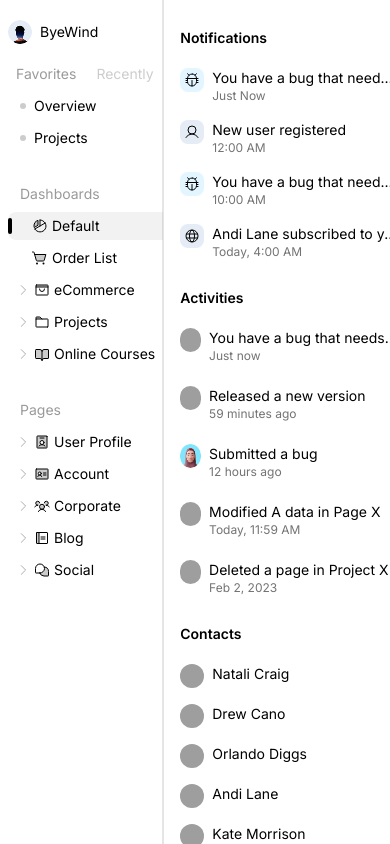
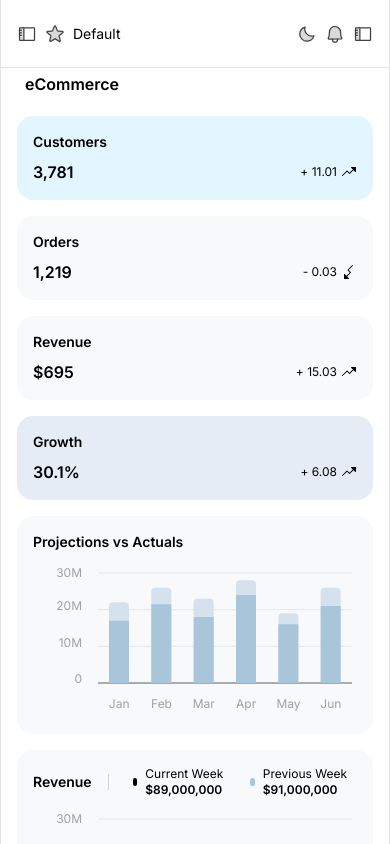
Before and after one commit to shristigupta12/interactive-dashboard, a React (Create React App) app: page /dashboard/default in a window 390 px wide. Built offline with nearby package versions, Linux system fonts and the light colour scheme; grey boxes are pictures that could not be loaded.

Commit message:
responsive: sidebars

```diff
--- a/src/modules/contexts/left-sidebar-context.tsx
+++ b/src/modules/contexts/left-sidebar-context.tsx
@@ -1,4 +1,4 @@
-import { createContext, useCallback, useContext, useState } from "react";
+import { createContext, useCallback, useContext, useState, useEffect } from "react";
 
 const LeftSidebarContext = createContext<LeftSidebarContextType | null>(null)
 
@@ -16,7 +16,24 @@ type LeftSidebarContextType = {
 }
 
 export const LeftSidebarProvider = ({children}: {children: React.ReactNode}) => {
-    const [isLeftSidebarOpen, setIsLeftSidebarOpen] = useState(true);
+    const [isLeftSidebarOpen, setIsLeftSidebarOpen] = useState(false);
+
+    useEffect(() => {
+        const mediaQuery = window.matchMedia('(min-width: 768px)'); // md breakpoint
+
+        const handleResize = (e: MediaQueryListEvent) => {
+            setIsLeftSidebarOpen(e.matches);
+        };
+
+        // Set initial state based on current screen size
+        setIsLeftSidebarOpen(mediaQuery.matches);
+
+        // Add event listener for screen size changes
+        mediaQuery.addEventListener('change', handleResize);
+
+        // Cleanup
+        return () => mediaQuery.removeEventListener('change', handleResize);
+    }, []);
 
     const toggleLeftSidebar = useCallback(() => {
         setIsLeftSidebarOpen(prev => !prev)
--- a/src/modules/contexts/right-sidebar-context.tsx
+++ b/src/modules/contexts/right-sidebar-context.tsx
@@ -1,4 +1,4 @@
-import { createContext, useCallback, useContext, useState } from "react";
+import { createContext, useCallback, useContext, useState, useEffect } from "react";
 
 const RightSidebarContext = createContext<RightSidebarContextType | null>(null)
 
@@ -16,7 +16,24 @@ type RightSidebarContextType = {
 }
 
 export const RightSidebarProvider = ({children}: {children: React.ReactNode}) => {
-    const [isRightSidebarOpen, setIsRightSidebarOpen] = useState(true);
+    const [isRightSidebarOpen, setIsRightSidebarOpen] = useState(false);
+
+    useEffect(() => {
+        const mediaQuery = window.matchMedia('(min-width: 768px)'); // md breakpoint
+
+        const handleResize = (e: MediaQueryListEvent) => {
+            setIsRightSidebarOpen(e.matches);
+        };
+
+        // Set initial state based on current screen size
+        setIsRightSidebarOpen(mediaQuery.matches);
+
+        // Add event listener for screen size changes
+        mediaQuery.addEventListener('change', handleResize);
+
+        // Cleanup
+        return () => mediaQuery.removeEventListener('change', handleResize);
+    }, []);
 
     const toggleRightSidebar = useCallback(() => {
         setIsRightSidebarOpen(prev => !prev)
--- a/src/modules/left-sidebar/components/left-sidebar.tsx
+++ b/src/modules/left-sidebar/components/left-sidebar.tsx
@@ -6,16 +6,20 @@ import { DashboardsList } from "../data/dashboards-list";
 import { PagesList } from "../data/pages-list";
 import { CollapsibleListItem } from "./collapsible-list-item";
 import { useTheme } from "../../contexts/theme-context";
+import { X } from "phosphor-react";
 
 export const LeftSidebar = () => {
-    const {isLeftSidebarOpen} = useLeftSidebar();
+    const {isLeftSidebarOpen, toggleLeftSidebar} = useLeftSidebar();
     const {theme} = useTheme();
     return (
-        <Sidebar direction="left" isOpen={isLeftSidebarOpen} width="w-[180px] sm:w-[212px]">
+        <Sidebar direction="left" isOpen={isLeftSidebarOpen} width="w-[100vw] custom-md:w-[50vw] md:w-[212px]">
             <div className="flex flex-col gap-4 text-sm">
-                <div className="flex items-center gap-2">
-                    <img src={UserData.avatar} alt="user-avatar" className="w-6 h-6 rounded-full" />
-                    <p className="truncate">{UserData.name}</p>
+                <div className="flex justify-between items-center">
+                    <div className="flex items-center gap-2">
+                        <img src={UserData.avatar} alt="user-avatar" className="w-6 h-6 rounded-full" />
+                        <p className="truncate">{UserData.name}</p>
+                    </div>
+                    <X size={16} className={`text-black/40 lg:hidden block ${theme === 'dark' ? 'text-white/40' : 'text-black/40'}`} onClick={()=>{toggleLeftSidebar()}} />
                 </div>
 
                 <Tabs />
--- a/src/modules/right-sidebar/components/notifications/notifications.tsx
+++ b/src/modules/right-sidebar/components/notifications/notifications.tsx
@@ -1,11 +1,19 @@
 import { Heading } from "../heading"
 import { NotificationsData } from "../../data/notifications-data"
 import { NotificationItem } from "./notification-item"
+import { useRightSidebar } from "../../../contexts/right-sidebar-context"
+import { X } from "phosphor-react"
+import { useTheme } from "../../../contexts/theme-context"
 
 export const Notifications = () => {
+    const {toggleRightSidebar} = useRightSidebar();
+    const {theme} = useTheme();
     return(
         <div className="flex flex-col gap-2 w-full">
-            <Heading title="Notifications" />
+            <div className="flex justify-between items-center">
+                <Heading title="Notifications" />
+                <X size={16} className={`text-black/40 lg:hidden block ${theme === 'dark' ? 'text-white/40' : 'text-black/40'}`} onClick={()=>{toggleRightSidebar()}} />
+            </div>
             <div className="flex flex-col gap-2 w-full">
                 {NotificationsData.map((item) => (
                     <NotificationItem key={item.id} item={item} />
--- a/src/modules/right-sidebar/components/right-sidebar.tsx
+++ b/src/modules/right-sidebar/components/right-sidebar.tsx
@@ -8,7 +8,7 @@ import { Contacts } from "./contacts/contacts";
 export const RightSidebar = () => {
     const {isRightSidebarOpen} = useRightSidebar();
     return(
-        <Sidebar direction="right" isOpen={isRightSidebarOpen} width="w-[250px] sm:w-[280px]">
+        <Sidebar direction="right" isOpen={isRightSidebarOpen} width=" w-[100vw] custom-md:w-[50vw] md:w-[280px]">
             <div className="flex flex-col gap-4 sm:gap-6 text-sm w-full">
                 <Notifications />
                 <Activities />
--- a/tailwind.config.js
+++ b/tailwind.config.js
@@ -10,6 +10,9 @@ module.exports = {
         // You can also define custom font names if needed:
         // inter: ['Inter', 'sans-serif'],
       },
+      screens: {
+        'custom-md': '500px'
+      }
     },
   },
   plugins: [],
```
